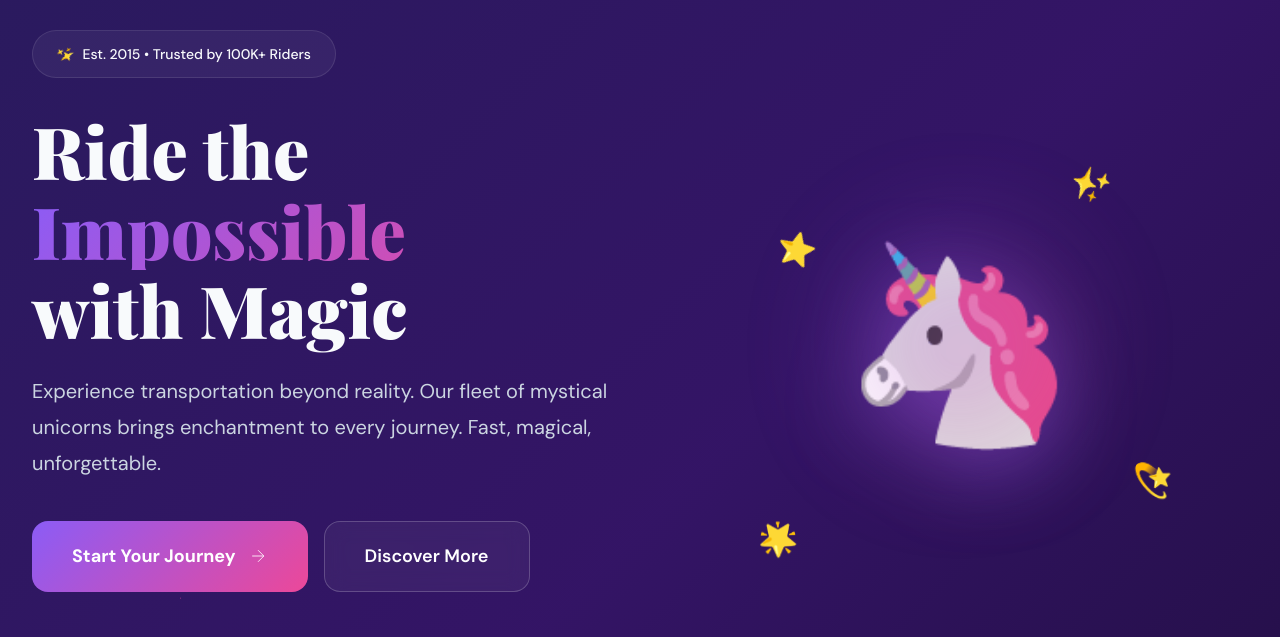
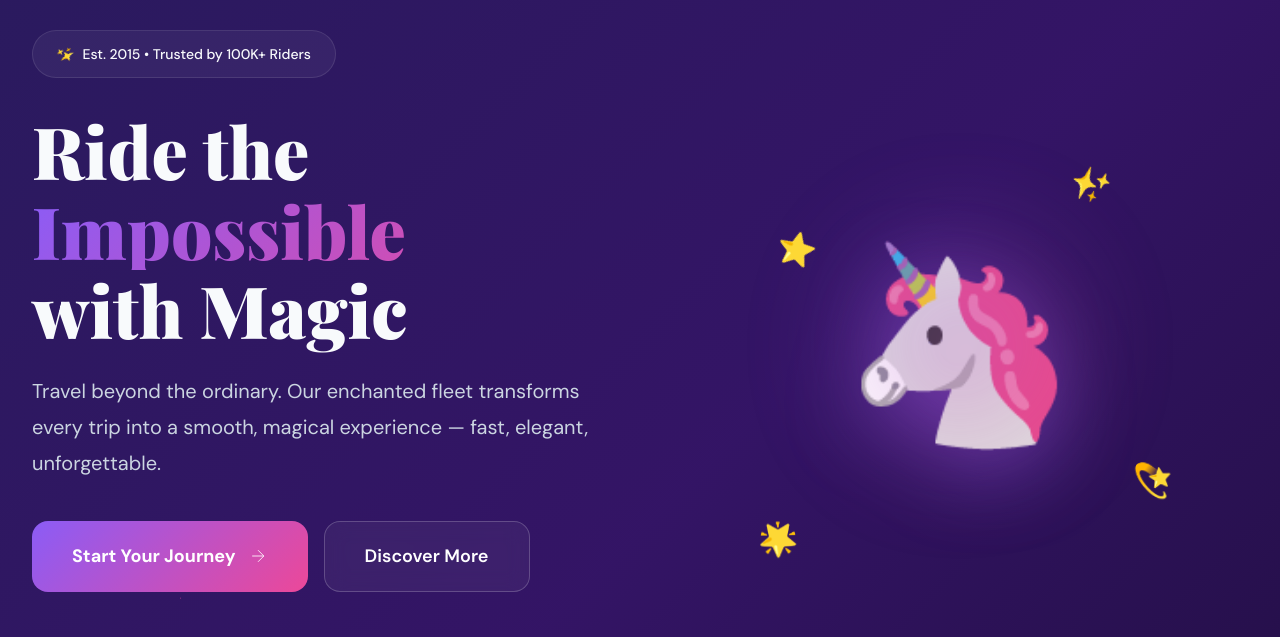
Before and after one commit to sidhi6276/aws-serverless-ride-app, a website: page index.html in a window 1280 px wide. Shown: the part 89-726 px from the top of the page. Drawn offline with nearby package versions, Linux system fonts and the light colour scheme.

Commit message:
Update index.html

```diff
--- a/index.html
+++ b/index.html
@@ -57,8 +57,7 @@
                 </h1>
 
                 <p class="hero-description">
-                    Experience transportation beyond reality. Our fleet of mystical unicorns
-                    brings enchantment to every journey. Fast, magical, unforgettable.
+                 Travel beyond the ordinary. Our enchanted fleet transforms every trip into a smooth, magical experience — fast, elegant, unforgettable.
                 </p>
 
                 <div class="hero-actions">
```
